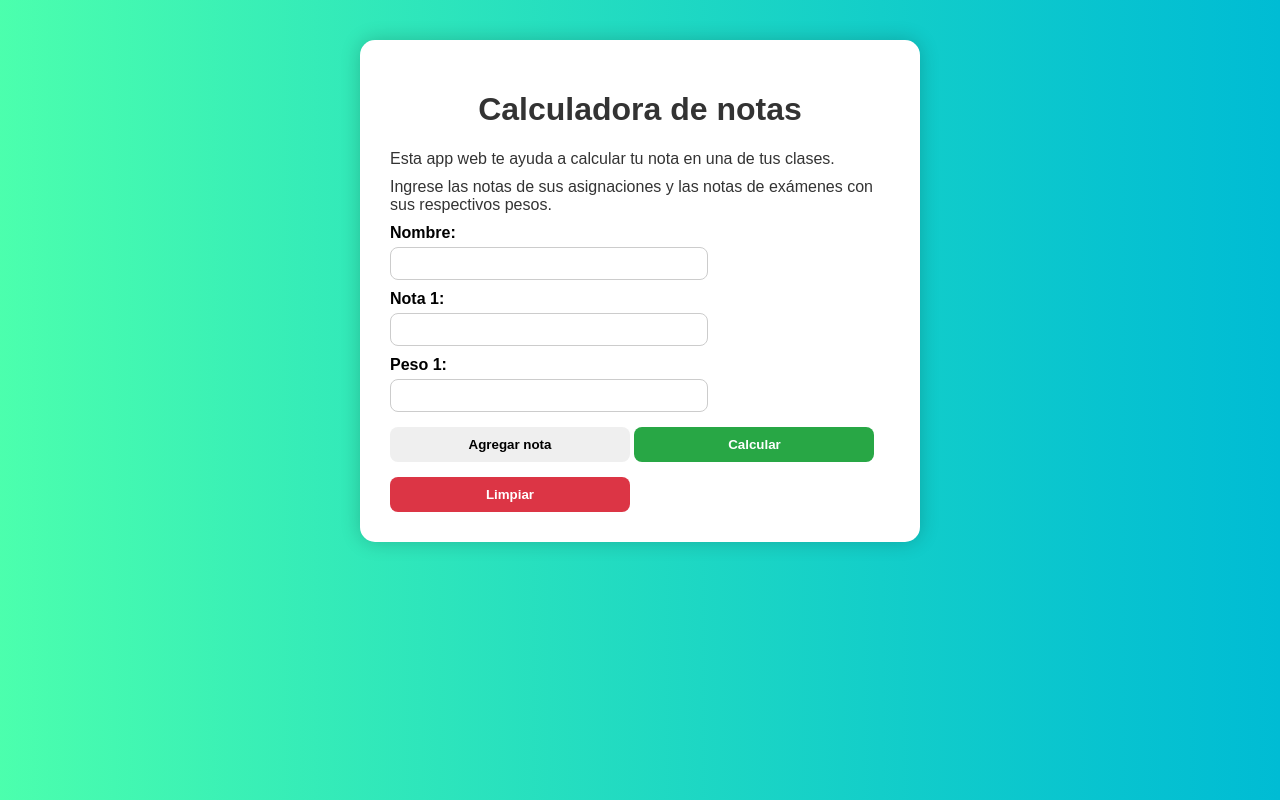
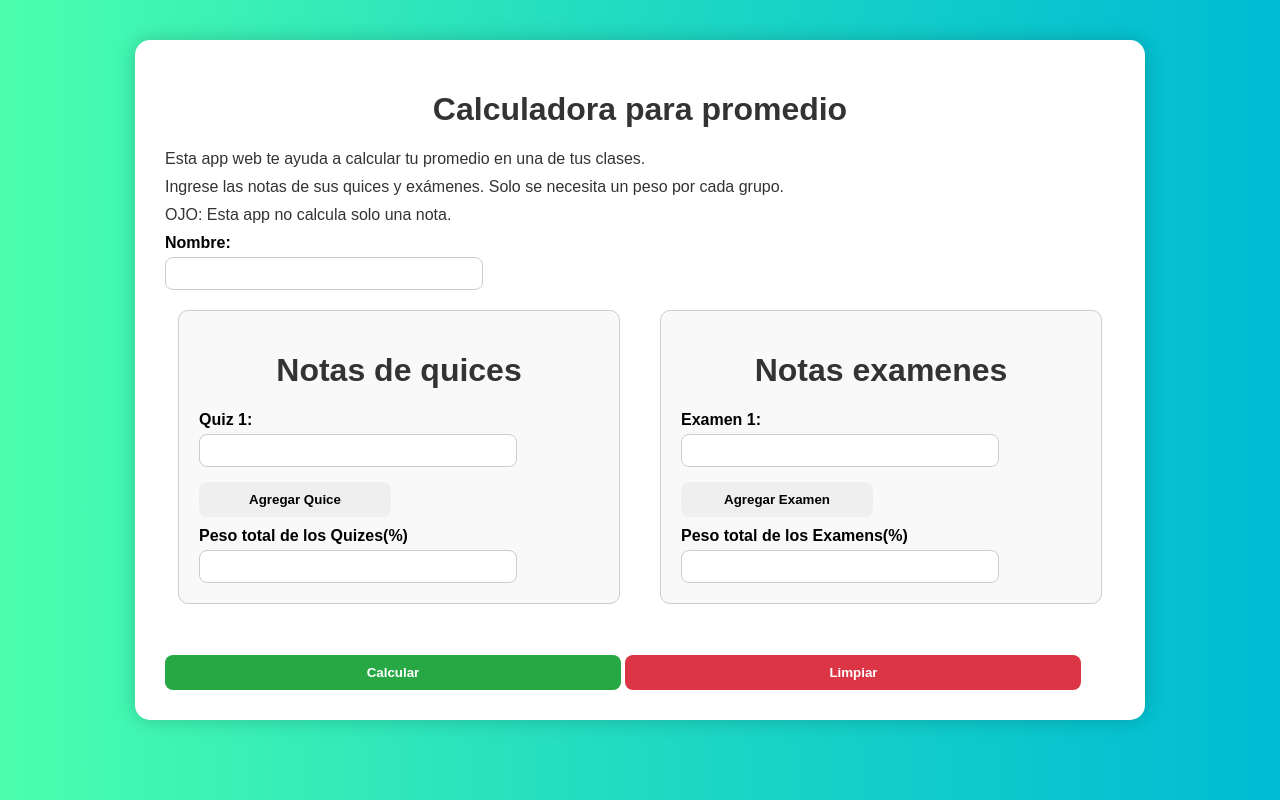
Before and after one commit to Eldomi05/web, a Flask app: page / in a window 1280 px wide. Run offline with Flask 3, Linux system fonts and the light colour scheme.

Commit message:
Actualización de lógica de cálculo

```diff
--- a/app.py
+++ b/app.py
@@ -8,52 +8,60 @@ def index():
 
 @app.route('/calcular', methods=['POST'])
 def submit():
-    nombre = request.form['Nombre']
-    notas = []
-    pesos = []
+    nombre = request.form.get('nombre''')
     error = None
 
     try:
-        for i in range(1,31):
-            if f'nota{i}' in request.form and f'peso{i}' in request.form:
-                nota = (request.form[f'nota{i}'])
-                peso = (request.form[f'peso{i}'])
+        # obtener notas de examenes y quices
+        examenes = request.form.getlist('examenes[]')
+        quices = request.form.getlist('quices[]')
 
-            if nota and peso:
-                notas.append(float(nota))
-                pesos.append(float(peso) / 100)
-            elif nota or peso:
-                error = "Por favor, ingrese tanto la nota como el peso para cada trabajo."
-                break
-            else:
-                break
-        if not notas or not pesos:
-            error = "Por favor, ingrese al menos una nota y su peso."
-        elif len(notas) != len(pesos):
-            error = "El numero de nota y peso debe ser el mismo"
+        #verificar que las notas esten llegando
+        print("Examenes (raw):", examenes)
+        print("Quices (raw):", quices)
+
+        #convertir a float
+        examenes = [float(n) for n in examenes if n.strip() != '']
+        quices = [float(n) for n in quices if n.strip() != '']
+
+        #obtener peseso de examenes y quices
+        peso_examen = float(request.form.get('peso_examen')) / 100
+        peso_quices = float(request.form.get('peso_quices')) / 100
+        print("Examenes (float):", examenes)
+        print("Quices (float):", quices)
+        print("peso_examen:", peso_examen)
+        print("peso_quices:", peso_quices)
+
+        # verificacion
+        if not examenes or not quices:
+            error = "Por favor, ingrece al menos una nota en cada grupo."
+            raise ValueError
+
+    # promedio de examnes y quices
+        promedio_examenes = sum(examenes) / len(examenes)
+        promedio_quices = sum(quices) / len(quices)
+
+        # nota final ponderada
+        nota_final = (promedio_examenes * peso_examen) + (promedio_quices * peso_quices)
+        nota_final = round(nota_final, 2)
+
+        if nota_final >= 90:
+            resultado = "A"
+        elif nota_final>= 80:
+            resultado = "B"
+        elif nota_final >= 70:
+            resultado = "C"
+        elif nota_final >= 60:
+            resultado = "D"
         else:
-            total_peso = sum(pesos)
-            if total_peso == 0:
-                    error = "La suma de los pesos debe ser diferente de cero"
-            else:
-                promedio_ponderado = sum(nota * peso for nota, peso in zip(notas, pesos)) / total_peso
-                promedio = round(promedio_ponderado, 2)
-                if promedio >= 90:
-                    resultado = "A"
-                elif promedio >= 80:
-                    resultado = "B"
-                elif promedio >= 70:
-                    resultado = "C"
-                elif promedio >= 60:
-                    resultado = "D"
-                else:
-                    resultado = "F"
-                return render_template('result.html', nombre=nombre, promedio=promedio, letra=resultado, error=None)
+            resultado = "F"
+        return render_template('result.html', nombre=nombre, promedio=nota_final, letra=resultado, error=None)
+    except Exception as e:
+        print(f'ERROR: {e}')
+        # Capturar y mostrar el error
+        error = str(e) if str(e) else "Por favor, ingrese notas y pesos válidos."
+        return render_template('result.html', nombre=nombre, promedio=None, letra=None, error=error)
 
-    except ValueError:
-        error = "Por favor, ingrese notas y pesos validos."
-
-    return render_template('result.html', nombre=nombre, promedio=None, letra=None, error=error)
 
 if __name__ == '__main__':
     app.run()
--- a/static/js/script.js
+++ b/static/js/script.js
@@ -1,23 +1,36 @@
-let contadorNotas = 1;
+let contadorQuices = 1;
+let contadorExamenes = 1;
 
-function agregarNota() {
-    const container = document.getElementById('notas-contenedor');
+function agregarQuiz() {
+    const container = document.getElementById('quices-contenedor');
 
     const div = document.createElement('div');
-    div.className = 'nota-peso';
+    div.className = 'nota-quiz';
 
     div.innerHTML = `
-        <label for="nota${contadorNotas}">Nota ${contadorNotas}:</label>
-        <input type="number" id="nota${contadorNotas}" name="nota${contadorNotas}" step="any" required>
-
-        <label for="peso${contadorNotas}">Peso ${contadorNotas}:</label>
-        <input type="number" id="peso${contadorNotas}" name="peso${contadorNotas}" step="any" required>
+        <label for="quiz${contadorQuices}">Quiz ${contadorQuices}:</label>
+        <input type="number" id="quiz${contadorQuices}" name="quices[]" step="any" required>
         `;
 
-    container.appendChild(div);
-    contadorNotas++;
+        container.appendChild(div);
+        contadorQuices++;
+}
+function agregarExamen() {
+    const container = document.getElementById('examenes-contenedor');
+
+    const div = document.createElement('div');
+    div.className = 'nota-examen';
+
+    div.innerHTML = `
+        <label for='examen${contadorExamenes}'>Examen ${contadorExamenes}:</label>
+        <input type='number' id='examen${contadorExamenes}' name='examenes[]' step='any' required>
+        `;
+
+        container.appendChild(div);
+        contadorExamenes++;
 }
 
 document.addEventListener('DOMContentLoaded', function() {
-    agregarNota(); // agrega una nota al iniciar la pagina
+    agregarQuiz(); // agrega un quiz al iniciar la pagina
+    agregarExamen(); // agrega un examen al iniciar la pagina
 });
--- a/static/style.css
+++ b/static/style.css
@@ -27,7 +27,7 @@ body{
     border-radius: 15px;
     box-shadow: 0 0 20px rgba(0, 0, 0, 0.2);
     width: 100%;
-    max-width: 500px;
+    max-width: 950px;
 }
 h1{
     text-align: center;
@@ -94,3 +94,17 @@ a button{
 a button.hover{
     background-color: #00bcd4;
 }
+.notas-contenedor{
+    display: flex;
+    justify-content: center;
+    gap: 40px;
+    margin-top: 20px;;
+}
+.grupo-notas{
+    flex: 1;
+    max-width: 400px;
+    border: 1px solid #ccc;
+    padding: 20px;
+    border-radius: 10px;
+    background-color: #f9f9f9;
+}
--- a/templates/index.html
+++ b/templates/index.html
@@ -4,24 +4,40 @@
     <meta charset="UTF-8">
     <meta name="viewport" content="width=device-width, initial-scale=1.0">
     <link rel="stylesheet" href="{{ url_for('static', filename='style.css') }}">
-    <title>Calculadora para notas</title>
+    <title>Calculadora para promedio final</title>
 </head>
 <body>
     <div class="container">
         <div class="form_box">
-            <h1>Calculadora de notas</h1>
-            <p>Esta app web te ayuda a calcular tu nota en una de tus clases.</p>
-            <p>Ingrese las notas de sus asignaciones y las notas de exámenes con sus respectivos pesos.</p>
+            <h1>Calculadora para promedio</h1>
+            <p>Esta app web te ayuda a calcular tu promedio en una de tus clases.</p>
+            <p>Ingrese las notas de sus quices y exámenes. Solo se necesita un peso por cada grupo.</p>
+            <p>OJO: Esta app no calcula solo una nota.</p>
+
             <form method="post" action="/calcular">
                 <label for="Nombre">Nombre:</label>
                 <input type="text" name="Nombre">
 
-                <div id="notas-contenedor"></div>
+        <div class="notas-contenedor">
+            <div class="grupo-notas">
+                <h1>Notas de quices</h1>
+                <div id="quices-contenedor"></div>
+                <button type="button" onclick="agregarQuiz()">Agregar Quice</button>
+                <label for="peso_quices">Peso total de los Quizes(%)</label>
+                <input type="number" name="peso_quices" step="any" required>
+            </div>
 
-                <button type="button" onclick="agregarNota()">Agregar nota</button>
-
-        <button type ="submit">Calcular</button>
-        <button type ="reset">Limpiar</button>
+            <div class="grupo-notas">
+                <h1>Notas examenes</h1>
+                <div id="examenes-contenedor"></div>
+                <button type="button" onclick="agregarExamen()">Agregar Examen</button>
+                <label for="peso_examen">Peso total de los Examens(%)</label>
+                <input type="number" name="peso_examen" step="any" required>
+            </div>
+        </div>
+                <br><br>
+                 <button type ="submit">Calcular</button>
+                 <button type ="reset">Limpiar</button>
             </form>
         </div>
     </div>
```
Also changed, not shown: templates/result.html (+8 -2 lines).
